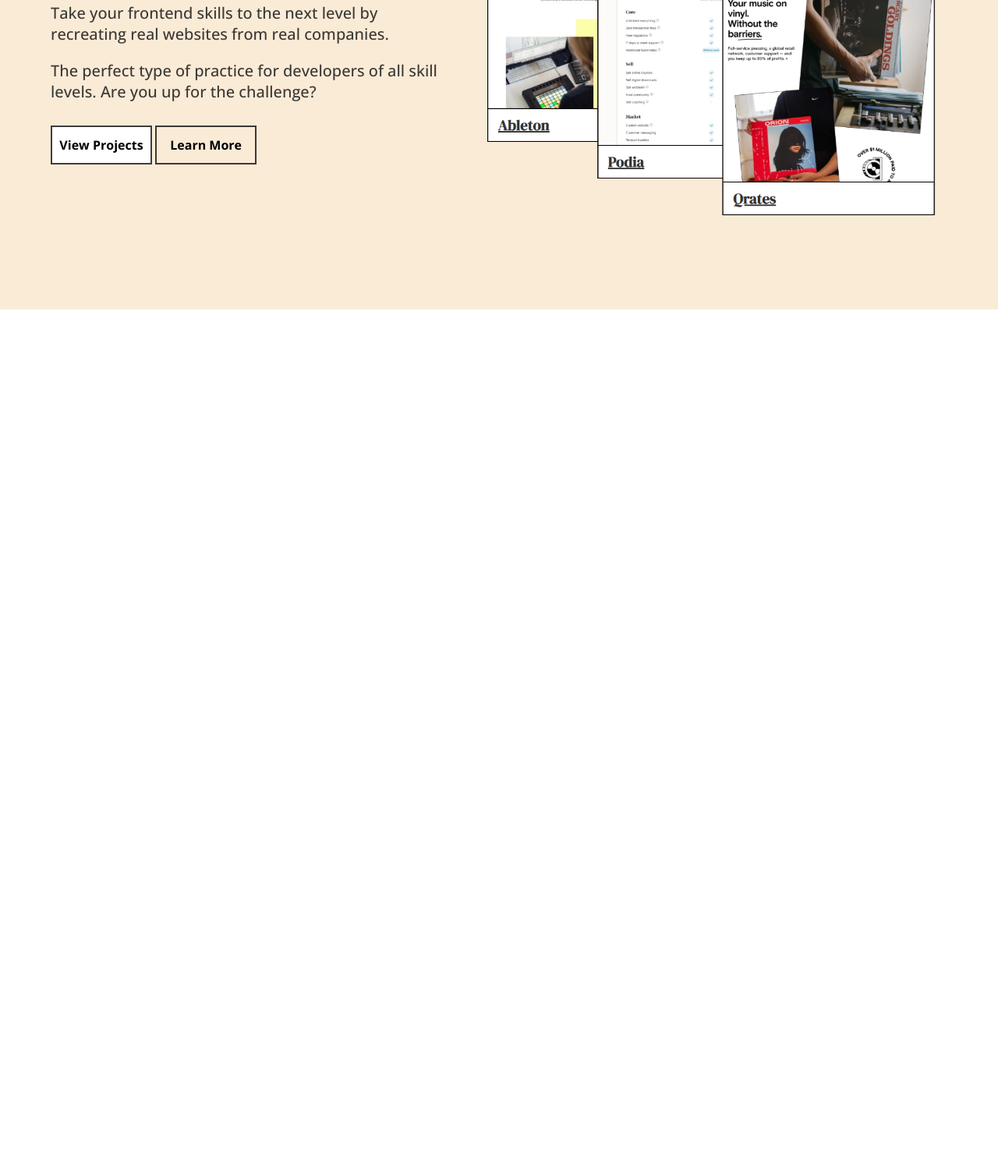
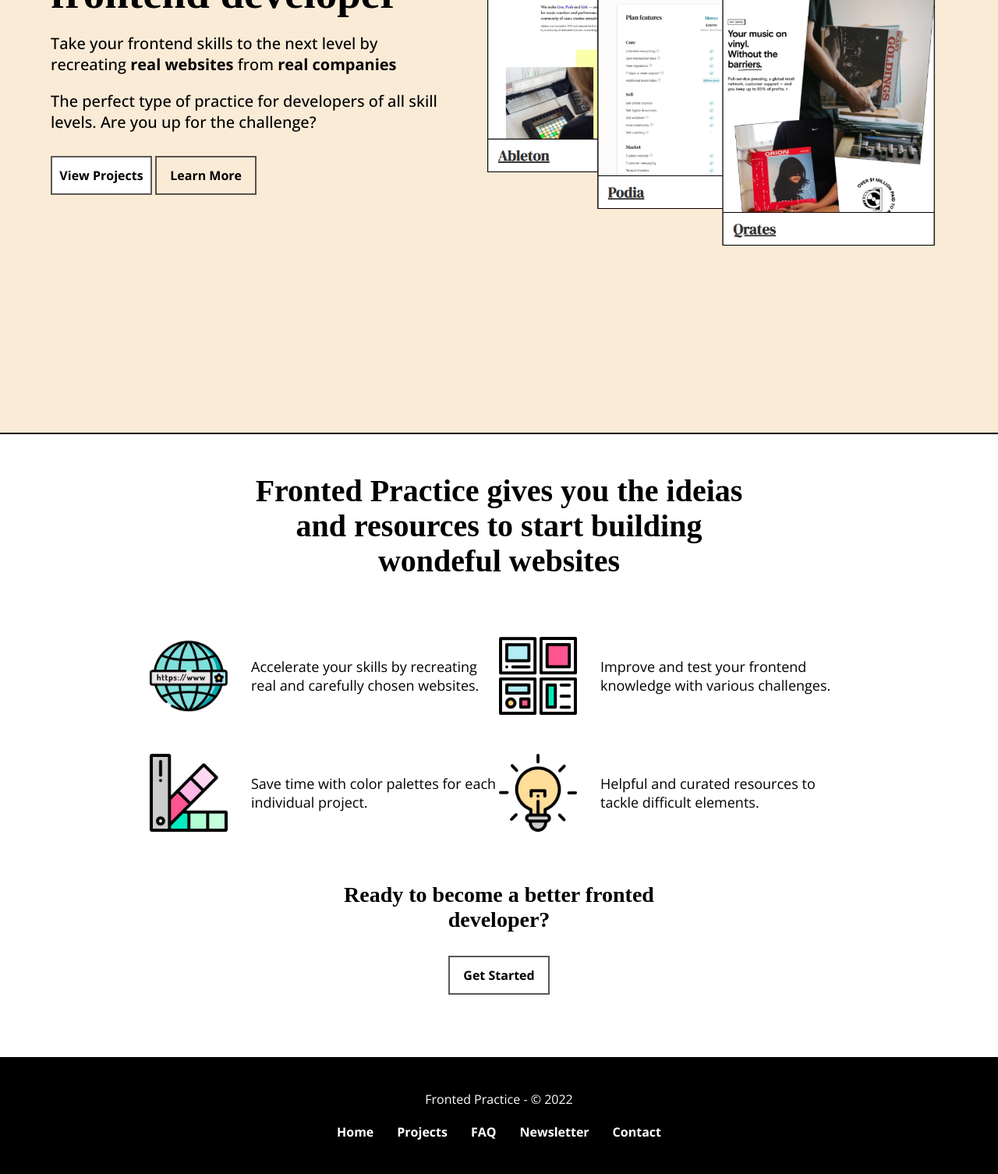
Before and after one commit to naelens/frontend_practice_website, a plain HTML site: page index.html in a window 1280 px wide. Shown: the part 403-1909 px from the top of the page at 78% size. Before the commit the page ends 800 px from the top, so only its background shows below. Drawn offline with nearby package versions, Linux system fonts and the light colour scheme; a web font is replaced by a local one.

Commit message:
arquivos finalizados

```diff
--- a/index.html
+++ b/index.html
@@ -33,7 +33,7 @@
                 <div class="conteudo_texto">
                     <h2>Become a better frontend developer</h2>
 
-                    <p>Take your frontend skills to the next level by recreating real websites from real companies.</p>
+                    <p>Take your frontend skills to the next level by recreating <strong>real websites</strong> from <strong>real companies</strong></p>
                     <p>The perfect type of practice for developers of all skill levels. Are you up for the challenge?</p>
 
                     <div class="botoes">
@@ -51,6 +51,59 @@
 
         </main>
 
+        <section class="conteudo_secundario">
+
+            <div class="titulo_conteudo_secundario">
+                <h2>Fronted Practice gives you the ideias<br> and resources to start building<br> wondeful websites</h2>
+            </div>
+
+            <div class="conteudo_informativo">
+
+                <div class="conteudo_informativo_itens">
+                    <img src="./imagens/web_photo.avif" alt="">
+                    <p>Accelerate your skills by recreating real and carefully chosen websites.</p>
+                </div>
+
+                <div class="conteudo_informativo_itens">
+                    <img src="./imagens/block_photo.avif" alt="">
+                    <p>Improve and test your frontend knowledge with various challenges.</p>
+                </div>
+
+                <div class="conteudo_informativo_itens">
+                    <img src="./imagens/palletes_photo.avif" alt="">
+                    <p>Save time with color palettes for each individual project.</p>
+                </div>
+
+
+                <div class="conteudo_informativo_itens">
+                    <img src="./imagens/light_photo.avif" alt="">
+                    <p>Helpful and curated resources to tackle difficult elements.</p>
+                </div>
+
+            </div>
+
+            <div class="conteudo_informativo_itens_final">
+                <h2>Ready to become a better fronted<br> developer?</h2>
+                <button class="botoes_IF">Get Started</button>
+            </div>
+
+        </section>
+
+        <footer class="rodape">
+
+            <span>Fronted Practice - © 2022</span>
+
+            <ul>
+                <li><a href="">Home</a></li>
+                <li><a href="">Projects</a></li>
+                <li><a href="">FAQ</a></li>
+                <li><a href="">Newsletter</a></li>
+                <li><a href="">Contact</a></li>
+
+            </ul>
+
+        </footer>
+
 
 
 
--- a/style.css
+++ b/style.css
@@ -10,6 +10,7 @@
     font-family: 'DM Serif Text', serif;
     font-size: 30px;
     color: #000000c2;
+    margin-left: 100px;
 }
 
 .cabecalho {
@@ -17,9 +18,15 @@
     flex-direction: row;
     justify-content: space-between;
     align-items: center;
-    background-color: antiquewhite;
-    height: 10vh;
+    background-color: #ffffff;
+    height: 60px;
+    width: 100%;
     border-bottom: 2px solid #000000;
+    position: fixed;
+}
+
+nav {
+    margin-right: 100px;
 }
 
 .navbar_menu li{
@@ -44,8 +51,9 @@ a:hover {
     justify-content: center;
     gap: 50px;
     align-items: center;
-    height: 90vh;
+    height: 120vh;
     background-color:#FAEBD7;
+    border-bottom: 2px solid #000000;
 }
 
 .conteudo_texto h2{
@@ -61,7 +69,7 @@ a:hover {
     font-size: 20px;
     margin-top: 20px;
     font-weight: 500;
-    color: #000000c2;
+    color: #000000;
 }
 
 
@@ -70,12 +78,12 @@ a:hover {
     margin-top: 20px;
 }
 
-.botoes_LM, .botoes_VP {
+.botoes_LM, .botoes_VP, .botoes_IF {
     margin-top: 30px;
     width: 130px;
     height: 50px;
     border: none;
-    border: 2px solid #000000c2;
+    border: 2px solid #000000a6;
     font-size: 16px;
     font-weight: 700;
 }
@@ -88,9 +96,85 @@ a:hover {
     background-color: #FAEBD7;
 }
 
-.botoes_LM:hover, .botoes_VP:hover {
+.botoes_LM:hover, .botoes_VP:hover, .botoes_IF:hover {
     background-color: #000000;
     color: #ffffff;
     cursor: pointer;
     transition: 0.2s all linear;
 }
+
+.conteudo_informativo {
+    display: grid;
+    grid-template-columns: 35% 35%;
+    grid-template-rows: 150px 150px;
+    justify-content: center;
+    margin-top: 50px;
+}
+
+.conteudo_informativo_itens {
+    display: flex;
+    align-items: center;
+    justify-content: center;
+    width: 450px;
+}
+
+.titulo_conteudo_secundario h2 {
+    text-align: center;
+    font-family: 'DM Serif Text', serif;
+    font-size: 40px;
+    margin-top: 50px;
+    line-height: 45px;
+}
+
+.conteudo_informativo_itens img {
+    width: 100px;
+    margin-right: 30px;
+}
+
+.conteudo_informativo_itens p {
+    font-size: 18px;
+    color: #000000;
+}
+
+.conteudo_informativo_itens_final {
+    text-align: center;
+    margin-top: 40px;
+}
+
+.conteudo_informativo_itens_final h2{
+    font-family: 'DM Serif Text', serif;
+    font-size: 28px;
+}
+
+.botoes_IF {
+    background-color: #ffffff;
+}
+
+.rodape {
+    display: flex;
+    flex-direction: column;
+    justify-content: center;
+    align-items: center;
+    background-color: #000000;
+    height: 150px;
+    color: #ffffff;
+    margin-top: 80px;
+}
+
+.rodape ul{
+    display: flex;
+    gap: 30px;
+}
+
+.rodape li {
+    list-style: none;
+}
+
+.rodape a {
+    color: #ffffff;
+    font-size: 16px;
+}
+
+span {
+    margin-bottom: 20px;
+}
```
